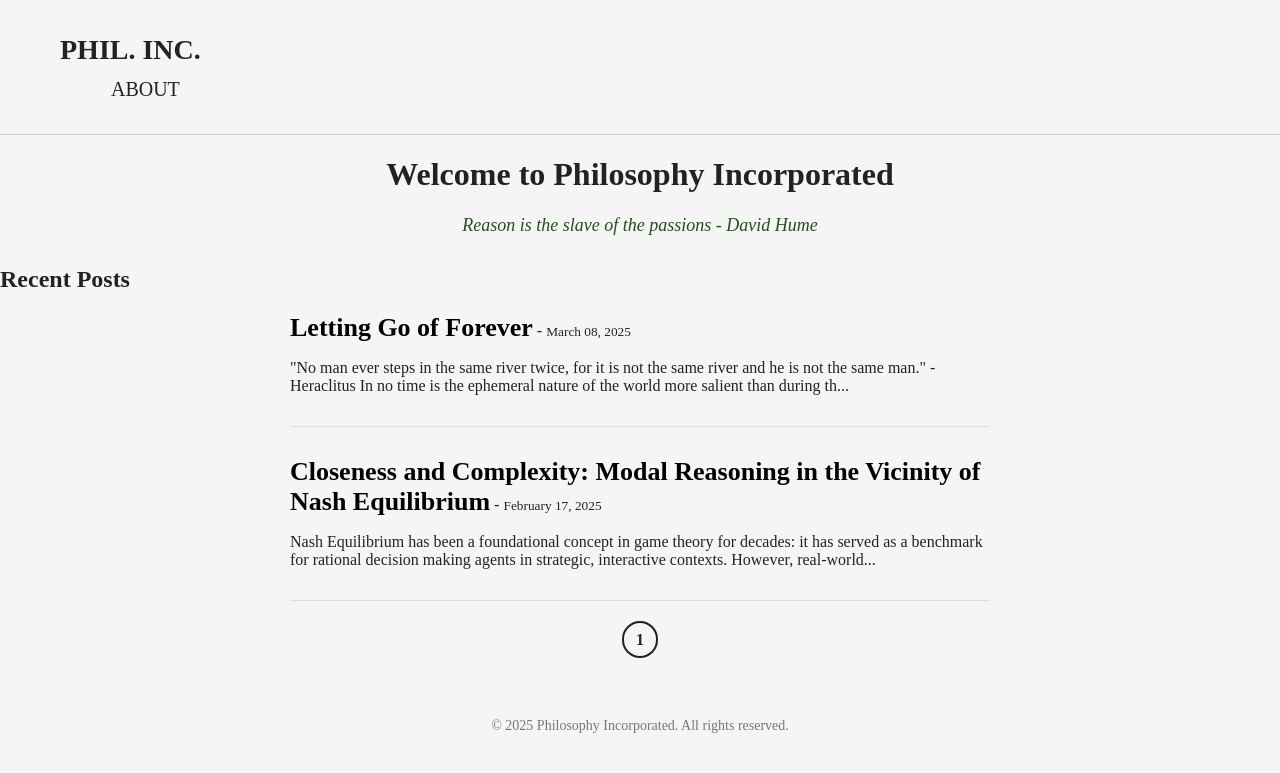
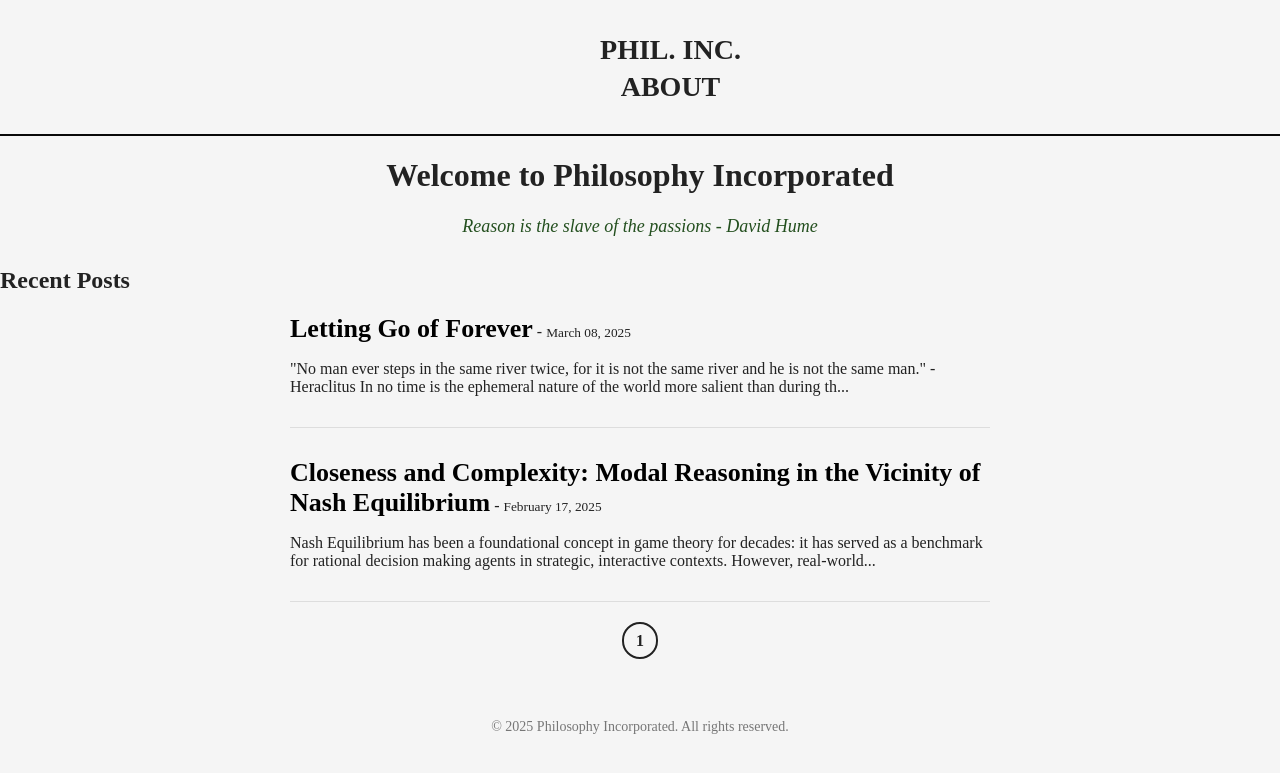
Before and after one commit to shanehaynes/Blog, a Jekyll site: the page built from index.html, in a window 1280 px wide. Shown: the top 773 px of the page. Built offline with Jekyll 4.4.1, drawn with Linux system fonts in a browser that asks for light colours; the list of posts is cut into pages by our own code.

Commit message:
Update styles.css

```diff
--- a/assets/styles.css
+++ b/assets/styles.css
@@ -2,32 +2,29 @@
 
 /* Header container */
 .site-header {
-    display: flex;
-    justify-content: space-between;
-    padding: 30px 60px;
-    border-bottom: 1px solid #ccc;
+    padding: 30px 30px;
+    border-bottom: 2px solid #090909;
     background-color: #f5f5f5;
 }
 
 /* Site title on the left */
 .site-title {
     font-size: 28px;
-    font-family: "Merriweather", serif;
+    font-family: "Lora", serif;
     font-weight: bold;
     color: #222;
     text-decoration: none;
     text-align: left;
+    margin-left: 5%;
 }
-
-/* Navigation on the right */
-.site-nav a {
-    font-size: 20px;
-    font-weight: normal;
+.page-link{
+    font-size: 28px;
+    font-family: "Lora", serif;
+    font-weight: bold;
     color: #222;
     text-decoration: none;
-    margin-left: 30px;
-    transition: color 0.3s ease-in-out;
     text-align: right;
+    margin-left: 5%;
 }
 
 .site-nav a:hover {
```
